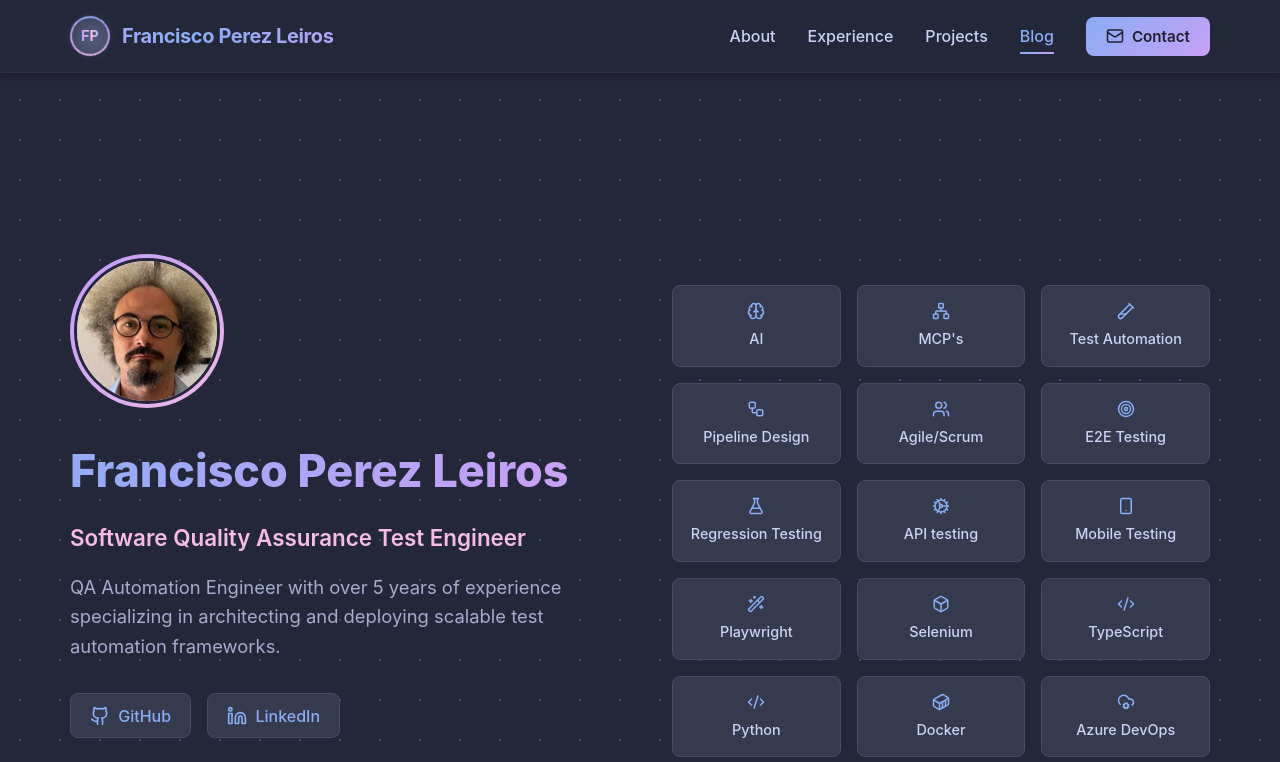
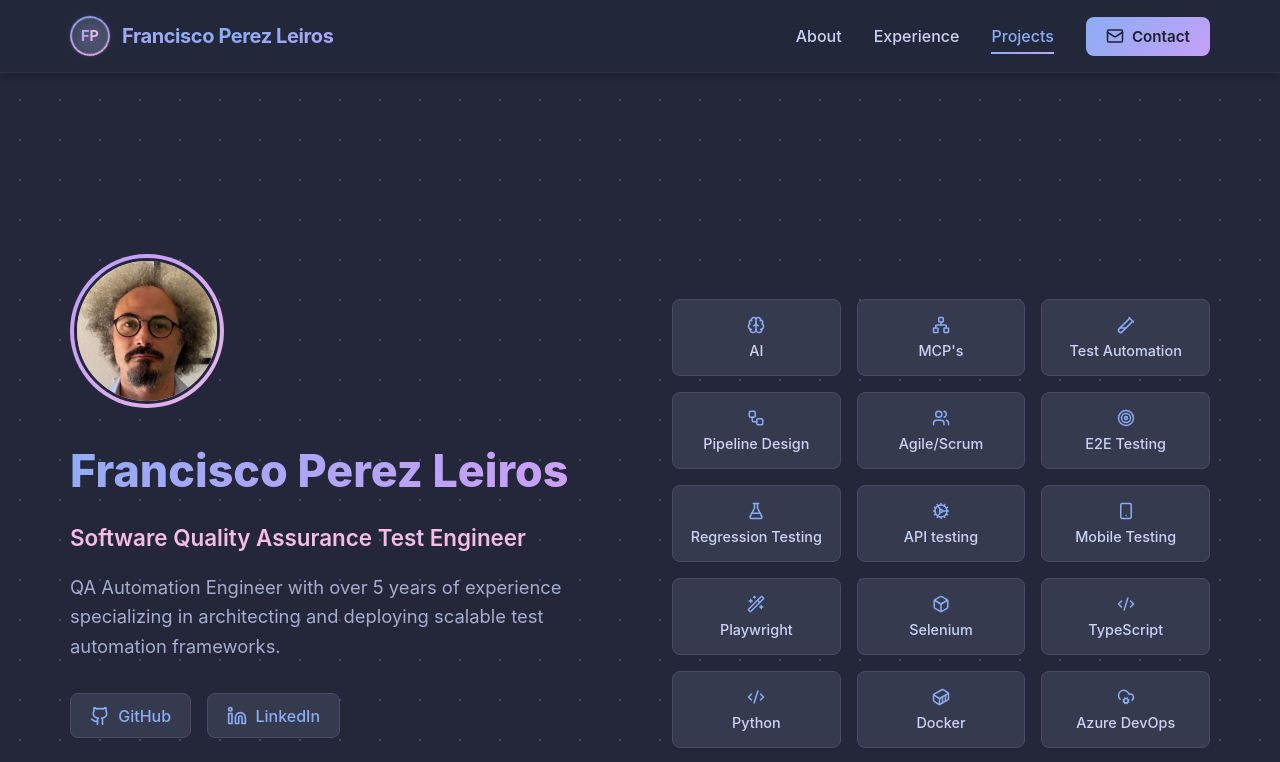
Before and after one commit to saicisco/new, a React (Vite) app: page / in a window 1280 px wide. Shown: the top 762 px of the page. Built offline with nearby package versions, Linux system fonts and the light colour scheme.

Commit message:
Remove Blog section and enhance skills interactivity
- Remove Blog component and navigation links
- Enhance View Project button with icon and gradient styling
- Add clickable skill cards with detailed descriptions in modal
- Update all skill descriptions with quality engineering focus

```diff
--- a/src/App.tsx
+++ b/src/App.tsx
@@ -28,7 +28,6 @@ import { Navigation, Hero } from '@/components';
 const About = lazy(() => import('@/components/About'));
 const Experience = lazy(() => import('@/components/Experience'));
 const Portfolio = lazy(() => import('@/components/Portfolio'));
-const Blog = lazy(() => import('@/components/Blog'));
 const Footer = lazy(() => import('@/components/Footer'));
 
 function App() {
@@ -41,7 +40,6 @@ function App() {
           <About />
           <Experience />
           <Portfolio />
-          <Blog />
         </Suspense>
       </main>
       <Suspense fallback={<div />}>
--- a/src/components/Hero.module.css
+++ b/src/components/Hero.module.css
@@ -363,6 +363,9 @@
     flex-direction: column;
     align-items: center;
     gap: 0.5rem;
+    cursor: pointer;
+    font-family: inherit;
+    width: 100%;
 }
 
 @media (max-width: 768px) {
@@ -395,3 +398,123 @@
         font-size: 0.8rem;
     }
 }
+
+/* Skill Detail Modal */
+.modalOverlay {
+    position: fixed;
+    top: 0;
+    left: 0;
+    right: 0;
+    bottom: 0;
+    background-color: rgba(30, 32, 48, 0.95); /* Crust with transparency */
+    display: flex;
+    align-items: center;
+    justify-content: center;
+    z-index: 1000;
+    padding: 1rem;
+    animation: fadeIn 0.2s ease-out;
+}
+
+@keyframes fadeIn {
+    from {
+        opacity: 0;
+    }
+    to {
+        opacity: 1;
+    }
+}
+
+.modalContent {
+    background-color: #24273a; /* Base */
+    border: 1px solid #494d64; /* Surface2 */
+    border-radius: 12px;
+    padding: 2rem;
+    max-width: 600px;
+    width: 100%;
+    position: relative;
+    box-shadow: 0 10px 40px rgba(0, 0, 0, 0.5);
+    animation: slideUp 0.3s ease-out;
+}
+
+@keyframes slideUp {
+    from {
+        transform: translateY(30px);
+        opacity: 0;
+    }
+    to {
+        transform: translateY(0);
+        opacity: 1;
+    }
+}
+
+@media (max-width: 768px) {
+    .modalContent {
+        padding: 1.5rem;
+        max-width: 95%;
+    }
+}
+
+.modalClose {
+    position: absolute;
+    top: 1rem;
+    right: 1rem;
+    background: none;
+    border: none;
+    color: #a5adce; /* Subtext0 */
+    cursor: pointer;
+    padding: 0.5rem;
+    display: flex;
+    align-items: center;
+    justify-content: center;
+    border-radius: 6px;
+    transition: all 0.2s ease;
+}
+
+.modalClose:hover {
+    background-color: #363a4f; /* Surface1 */
+    color: #cad3f5; /* Text */
+}
+
+.modalHeader {
+    display: flex;
+    align-items: center;
+    gap: 1rem;
+    margin-bottom: 1.5rem;
+}
+
+.modalIcon {
+    color: #8aadf4; /* Blue */
+    display: flex;
+    align-items: center;
+    justify-content: center;
+    background-color: #363a4f; /* Surface1 */
+    padding: 0.75rem;
+    border-radius: 8px;
+    font-size: 1.5rem;
+}
+
+.modalTitle {
+    font-size: 1.75rem;
+    color: #f5bde6; /* Pink */
+    font-weight: 700;
+    margin: 0;
+}
+
+@media (max-width: 768px) {
+    .modalTitle {
+        font-size: 1.4rem;
+    }
+}
+
+.modalDescription {
+    color: #cad3f5; /* Text */
+    font-size: 1.1rem;
+    line-height: 1.7;
+    margin: 0;
+}
+
+@media (max-width: 768px) {
+    .modalDescription {
+        font-size: 1rem;
+    }
+}
--- a/src/components/Hero.tsx
+++ b/src/components/Hero.tsx
@@ -22,36 +22,110 @@
 
 import { useState, useEffect, useRef } from 'react';
 import styles from './Hero.module.css';
-import { Github, Linkedin, Download, Mail, BriefcaseIcon, TestTube2, Cog, Users, Target, FlaskConical, Smartphone, Wand2, Box, Code2, GitBranch, Container, CloudCog, GitMerge, Workflow, Brain, Network } from 'lucide-react';
+import { Github, Linkedin, Download, Mail, BriefcaseIcon, TestTube2, Cog, Users, Target, FlaskConical, Smartphone, Wand2, Box, Code2, GitBranch, Container, CloudCog, GitMerge, Workflow, Brain, Network, X } from 'lucide-react';
 
 interface Skill {
   name: string;
   icon: React.ReactNode;
+  description: string;
 }
 
 const skills: Skill[] = [
-  { name: "AI", icon: <Brain size={18} /> },
-  { name: "MCP's", icon: <Network size={18} /> },
-  { name: "Test Automation", icon: <TestTube2 size={18} /> },
-  { name: "Pipeline Design", icon: <Workflow size={18} /> },
-  { name: "Agile/Scrum", icon: <Users size={18} /> },
-  { name: "E2E Testing", icon: <Target size={18} /> },
-  { name: "Regression Testing", icon: <FlaskConical size={18} /> },
-  { name: "API testing", icon: <Cog size={18} /> },
-  { name: "Mobile Testing", icon: <Smartphone size={18} /> },
-  { name: "Playwright", icon: <Wand2 size={18} /> },
-  { name: "Selenium", icon: <Box size={18} /> },
-  { name: "TypeScript", icon: <Code2 size={18} /> },
-  { name: "Python", icon: <Code2 size={18} /> },
-  { name: "Docker", icon: <Container size={18} /> },
-  { name: "Azure DevOps", icon: <CloudCog size={18} /> },
-  { name: "GitHub Actions", icon: <GitMerge size={18} /> },
-  { name: "Jira", icon: <BriefcaseIcon size={18} /> },
-  { name: "Postman", icon: <GitBranch size={18} /> }
+  {
+    name: "AI",
+    icon: <Brain size={18} />,
+    description: "Leveraging AI to enhance quality engineering workflows — from smarter test design to improved analysis, productivity, and automation efficiency."
+  },
+  {
+    name: "MCP's",
+    icon: <Network size={18} />,
+    description: "Designing and applying Playwright MCP and Model Context Protocols to improve test orchestration, maintainability, and scalable automation architectures."
+  },
+  {
+    name: "Test Automation",
+    icon: <TestTube2 size={18} />,
+    description: "Architecting and implementing scalable test automation frameworks that reduce regression effort and ensure consistent product quality."
+  },
+  {
+    name: "Pipeline Design",
+    icon: <Workflow size={18} />,
+    description: "Building and integrating CI/CD pipelines that enable continuous testing and fast feedback using Azure DevOps and GitHub Actions."
+  },
+  {
+    name: "Agile/Scrum",
+    icon: <Users size={18} />,
+    description: "Collaborating in Agile and Scrum teams to align testing strategies with business goals and deliver value incrementally."
+  },
+  {
+    name: "E2E Testing",
+    icon: <Target size={18} />,
+    description: "Validating complete user flows across front-end and backend systems to guarantee reliability in real production-like scenarios."
+  },
+  {
+    name: "Regression Testing",
+    icon: <FlaskConical size={18} />,
+    description: "Designing efficient regression strategies combining automation and manual validation to protect critical functionality on every release."
+  },
+  {
+    name: "API testing",
+    icon: <Cog size={18} />,
+    description: "Validating REST APIs for correctness, performance, and data integrity using Postman and automated test frameworks."
+  },
+  {
+    name: "Mobile Testing",
+    icon: <Smartphone size={18} />,
+    description: "Testing mobile applications across iOS and Android platforms to ensure functionality, usability, and cross-device consistency."
+  },
+  {
+    name: "Playwright",
+    icon: <Wand2 size={18} />,
+    description: "Using Playwright with TypeScript to build fast, modern, and reliable end-to-end automation frameworks for web applications."
+  },
+  {
+    name: "Selenium",
+    icon: <Box size={18} />,
+    description: "Applying Selenium with Python for cross-browser automation and integration into CI pipelines in legacy and hybrid test environments."
+  },
+  {
+    name: "TypeScript",
+    icon: <Code2 size={18} />,
+    description: "Writing clean, maintainable TypeScript code to improve test reliability, readability, and long-term framework scalability."
+  },
+  {
+    name: "Python",
+    icon: <Code2 size={18} />,
+    description: "Utilizing Python for test automation, API validation, data analysis, and system-level testing scenarios."
+  },
+  {
+    name: "Docker",
+    icon: <Container size={18} />,
+    description: "Testing and validating containerized applications and environments to ensure consistent behavior across cloud and on-prem systems."
+  },
+  {
+    name: "Azure DevOps",
+    icon: <CloudCog size={18} />,
+    description: "Managing test automation, pipelines, and releases within Azure DevOps to support continuous quality assurance."
+  },
+  {
+    name: "GitHub Actions",
+    icon: <GitMerge size={18} />,
+    description: "Automating test execution and CI workflows directly from GitHub repositories for rapid and reliable feedback."
+  },
+  {
+    name: "Jira",
+    icon: <BriefcaseIcon size={18} />,
+    description: "Tracking defects, test activities, and sprint progress to ensure transparency and alignment across teams."
+  },
+  {
+    name: "Postman",
+    icon: <GitBranch size={18} />,
+    description: "Designing and executing API test collections to validate backend services independently from the UI."
+  }
 ];
 
 const Hero = () => {
   const [showCVDropdown, setShowCVDropdown] = useState(false);
+  const [selectedSkill, setSelectedSkill] = useState<Skill | null>(null);
   const dropdownRef = useRef<HTMLDivElement>(null);
 
   useEffect(() => {
@@ -167,12 +241,37 @@ const Hero = () => {
         {/* Skills grid with icons */}
         <div className={styles.skillsGrid}>
           {skills.map((skill, index) => (
-            <div key={index} className={styles.skill}>
+            <button
+              key={index}
+              className={styles.skill}
+              onClick={() => setSelectedSkill(skill)}
+              aria-label={`Learn more about ${skill.name}`}
+            >
               <span className={styles.skillIcon}>{skill.icon}</span>
               <span className={styles.skillName}>{skill.name}</span>
-            </div>
+            </button>
           ))}
         </div>
+
+        {/* Skill Detail Modal */}
+        {selectedSkill && (
+          <div className={styles.modalOverlay} onClick={() => setSelectedSkill(null)}>
+            <div className={styles.modalContent} onClick={(e) => e.stopPropagation()}>
+              <button
+                className={styles.modalClose}
+                onClick={() => setSelectedSkill(null)}
+                aria-label="Close modal"
+              >
+                <X size={24} />
+              </button>
+              <div className={styles.modalHeader}>
+                <span className={styles.modalIcon}>{selectedSkill.icon}</span>
+                <h3 className={styles.modalTitle}>{selectedSkill.name}</h3>
+              </div>
+              <p className={styles.modalDescription}>{selectedSkill.description}</p>
+            </div>
+          </div>
+        )}
       </div>
     </section>
   );
--- a/src/components/Navigation.tsx
+++ b/src/components/Navigation.tsx
@@ -28,7 +28,7 @@ const Navigation = () => {
       setIsScrolled(window.scrollY > 50);
 
       // Detect active section
-      const sections = ['about', 'experience', 'portfolio', 'blog'];
+      const sections = ['about', 'experience', 'portfolio'];
       const scrollPosition = window.scrollY + 100;
 
       for (const section of sections) {
@@ -94,14 +94,6 @@ const Navigation = () => {
                 Projects
               </a>
             </li>
-            <li>
-              <a
-                href="#blog"
-                className={activeSection === 'blog' ? styles.active : ''}
-              >
-                Blog
-              </a>
-            </li>
           </ul>
           <button onClick={handleContactClick} className={styles.contactButton}>
             <Mail size={18} />
@@ -150,15 +142,6 @@ const Navigation = () => {
                 Projects
               </a>
             </li>
-            <li>
-              <a
-                href="#blog"
-                onClick={handleLinkClick}
-                className={activeSection === 'blog' ? styles.active : ''}
-              >
-                Blog
-              </a>
-            </li>
           </ul>
           <button onClick={handleContactClick} className={styles.mobileContactButton}>
             <Mail size={18} />
--- a/src/components/Portfolio.tsx
+++ b/src/components/Portfolio.tsx
@@ -26,6 +26,7 @@
  */
 
 import { useState } from 'react';
+import { ChevronRight } from 'lucide-react';
 import styles from './Portfolio.module.css';
 import ProjectDetailModal from './ProjectDetailModal';
 import type { Project } from '@/types';
@@ -235,9 +236,10 @@ const Portfolio = () => {
               </div>
               <button
                 onClick={() => handleViewProject(project)}
-                className={styles.link}
+                className={styles.viewButton}
               >
-                View Project
+                <span>View Full Details</span>
+                <ChevronRight size={18} />
               </button>
             </div>
           ))}
```
Also changed, not shown: src/components/Portfolio.module.css (+19 -8 lines).
